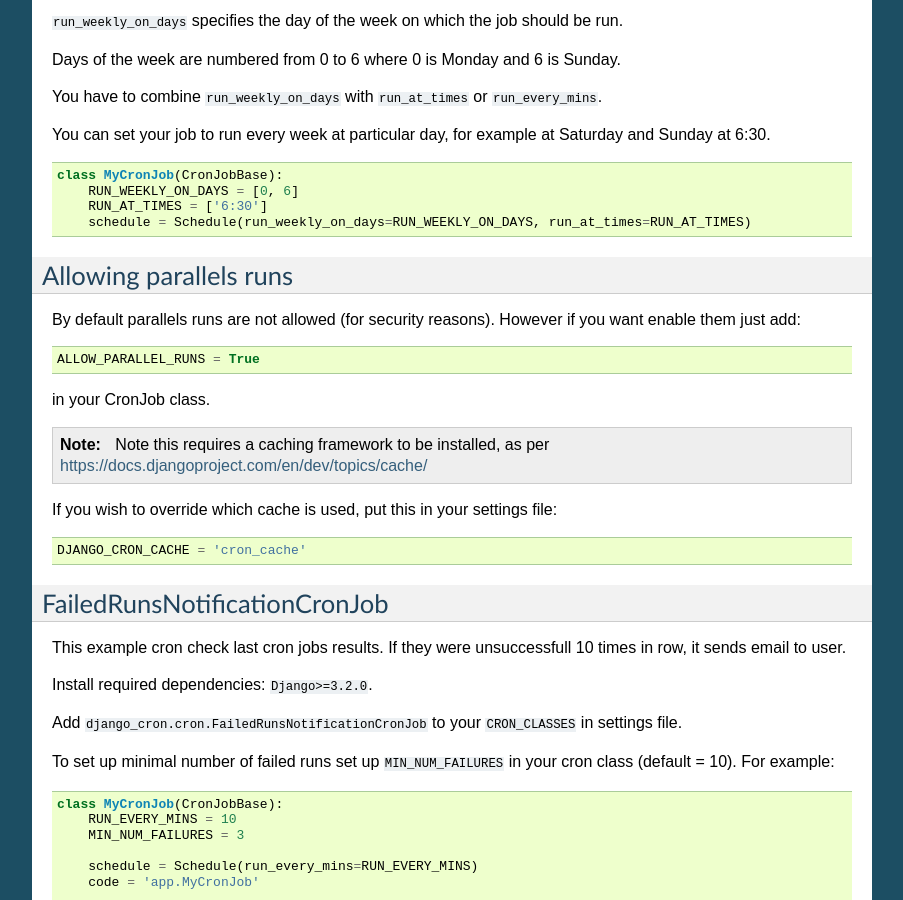
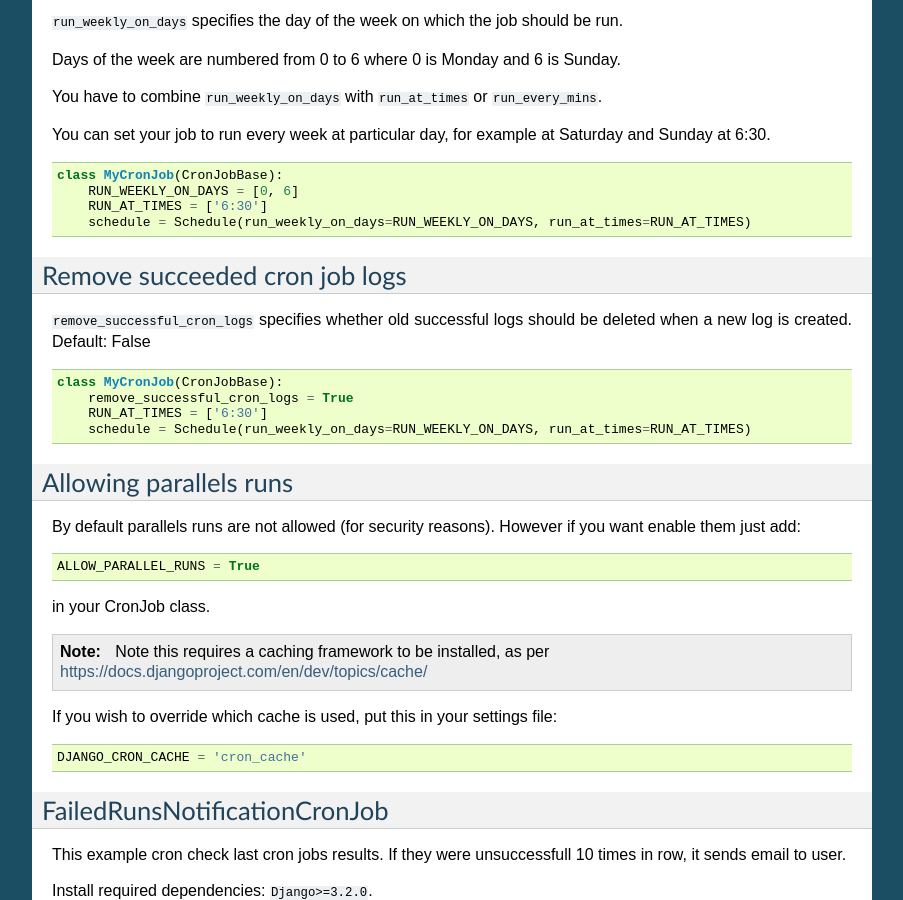
Before and after one commit to Tivix/django-cron, a Sphinx documentation site: the page built from docs/sample_cron_configurations.rst, in a window 1280 px wide and 900 px high, scrolled down 1725 px. Shown: the whole window, without its empty margins (198-1101 px from the left). Built offline with Sphinx 7.4.7, drawn with Linux system fonts in a browser that asks for light colours; some of the changed text lies outside the part shown.

Commit message:
Issue #104 - docs

```diff
--- a/docs/configuration.rst
+++ b/docs/configuration.rst
@@ -15,5 +15,7 @@ Configuration
 
 **DJANGO_CRON_OUTPUT_ERRORS** - write errors to the logger in addition to storing them in the database, default: ``False``
 
+**REMOVE_SUCCESSFUL_CRON_LOGS** - remove all succeeded cron job logs except the last one for each job, default: ``False``
+
 
 For more details, see :doc:`Sample Cron Configurations <sample_cron_configurations>` and :doc:`Locking backend <locking_backend>`
--- a/docs/sample_cron_configurations.rst
+++ b/docs/sample_cron_configurations.rst
@@ -118,6 +118,19 @@ You can set your job to run every week at particular day, for example at Saturda
         RUN_AT_TIMES = ['6:30']
         schedule = Schedule(run_weekly_on_days=RUN_WEEKLY_ON_DAYS, run_at_times=RUN_AT_TIMES)
 
+
+Remove succeeded cron job logs
+--------------------
+``remove_successful_cron_logs`` specifies whether old successful logs should be deleted when a new log is created. Default: False
+
+.. code-block:: python
+
+    class MyCronJob(CronJobBase):
+        remove_successful_cron_logs = True
+        RUN_AT_TIMES = ['6:30']
+        schedule = Schedule(run_weekly_on_days=RUN_WEEKLY_ON_DAYS, run_at_times=RUN_AT_TIMES)
+
+
 Allowing parallels runs
 -----------------------
 
```
